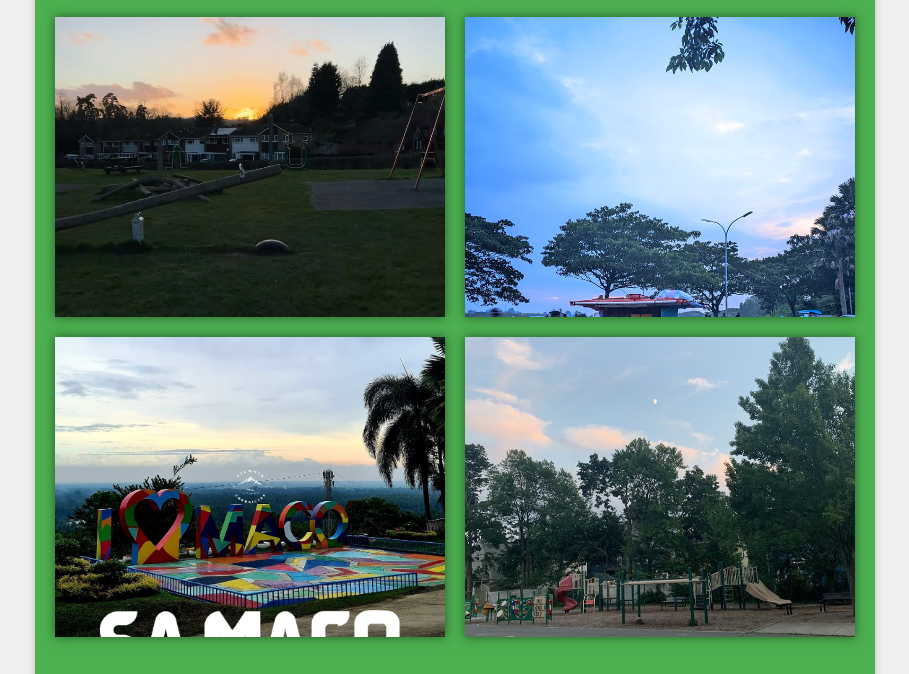
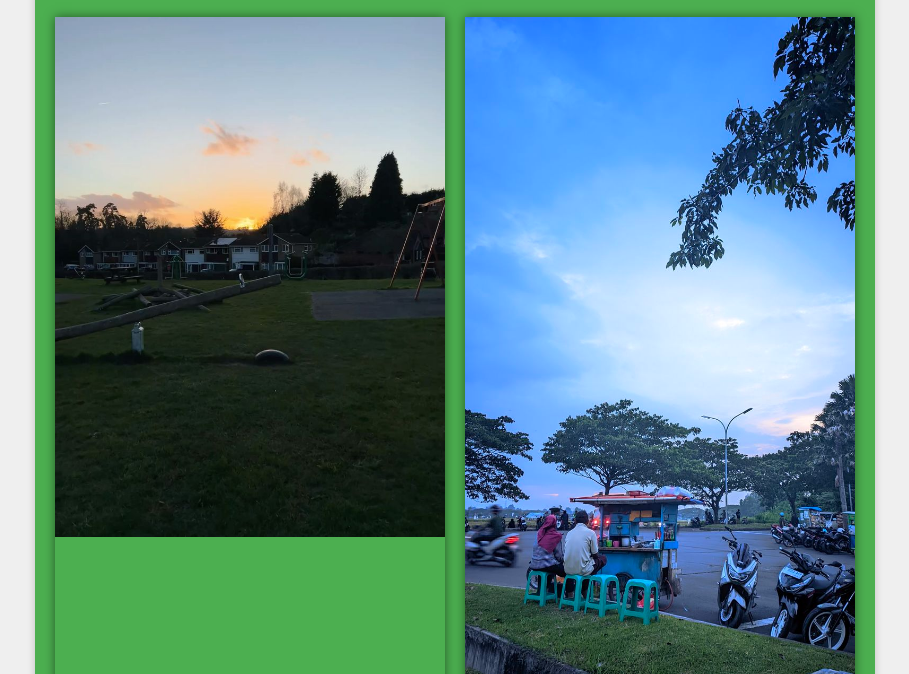
Before and after one commit to HppyEverAfter/escape-to-maco, a plain HTML site: page pages/spots/adventure-park.html in a window 1280 px wide. Shown: the part 80-754 px from the top of the page, without its empty margins (185-1094 px from the left). Drawn offline with Linux system fonts and the light colour scheme.

Commit message:
Add files via upload

```diff
--- a/pages/spots/adventure-park.html
+++ b/pages/spots/adventure-park.html
@@ -52,8 +52,8 @@
 
   .image-box img {
     width: 100%;
-    height: 300px;
-    object-fit: cover;
+    height: 300px auto;
+    object-fit: contain;
     display: block;
     transition: transform 0.3s ease;
   }
```
